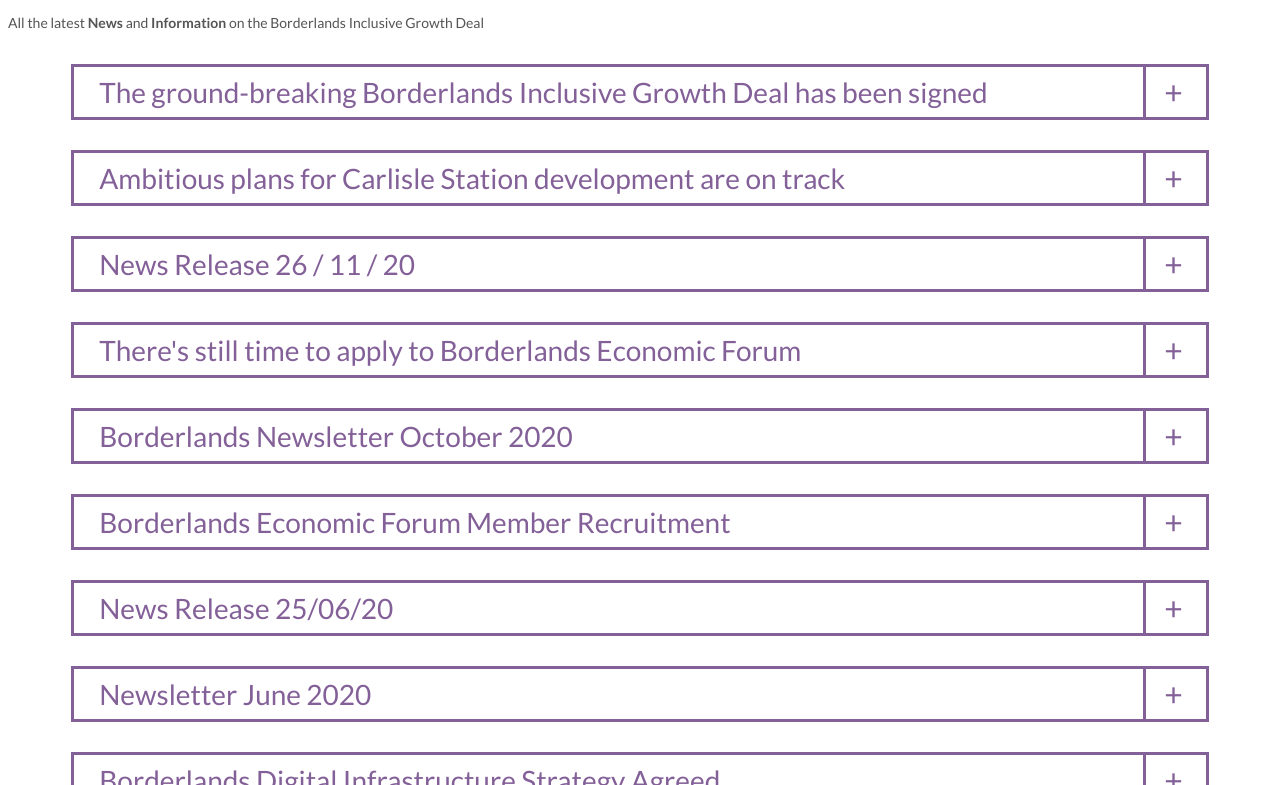
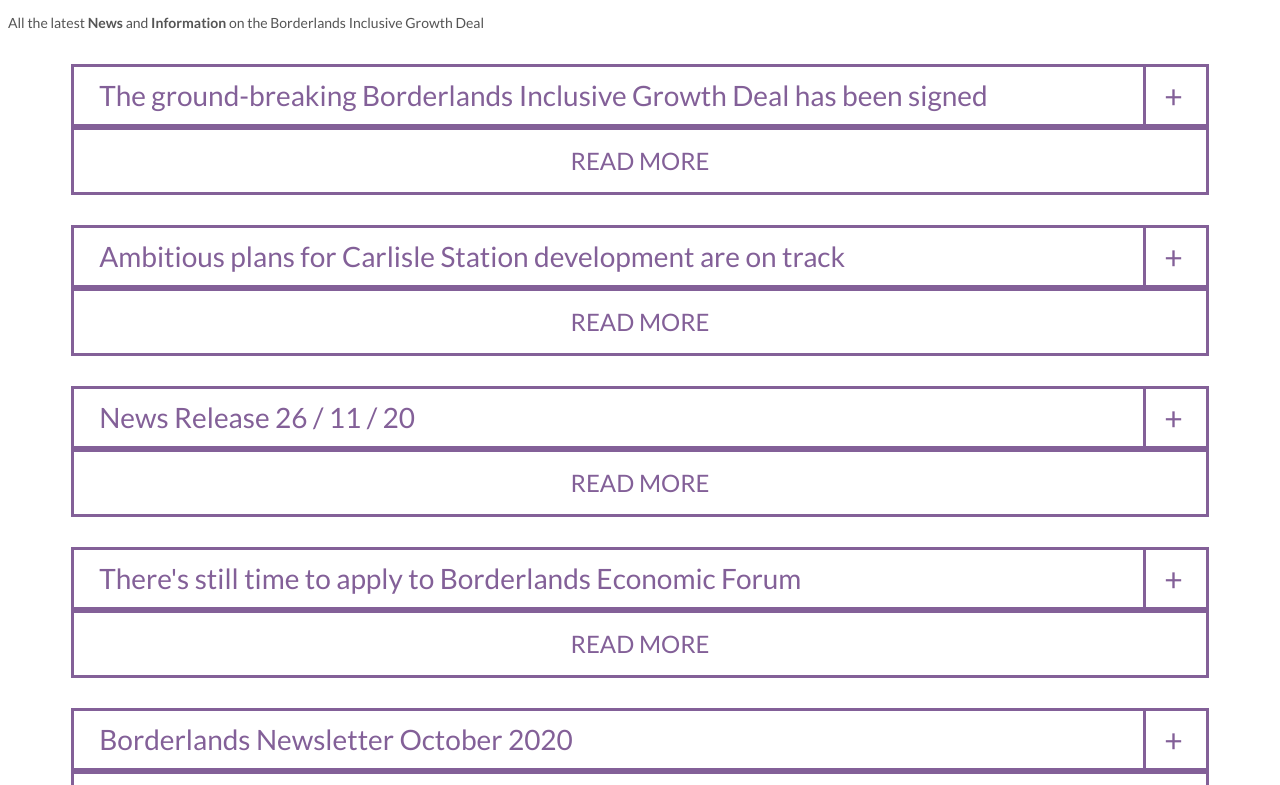
Before and after one commit to kyeap/borderlandsgrowth, a Gatsby site: page /News in a window 1280 px wide. Shown: the part 167-952 px from the top of the page. Built offline with nearby package versions, Linux system fonts and the light colour scheme; Gatsby itself is replaced by a stand-in of ours.

Commit message:
styling and function of accordion in news

```diff
--- a/src/components/Table.js
+++ b/src/components/Table.js
@@ -1,4 +1,4 @@
-import React from "react";
+import React, {useState} from "react";
 import '../styles/table.css';
 
 export const Pagination = (props) => {
@@ -15,12 +15,23 @@
 }
 
 export const Table = (props) => {
-    const {text} = props;
+    const {title, textArr} = props;
+    const [toggle, setToggle] = useState(false);
     return (
         <>
             <div className="container-table">
-                <div className="cell1">{text}</div>
-                <div className="cell2">+</div>
+                <div className="container-table-title">
+                    <div className="cell1">{title}</div>
+                    <div className="cell2" onClick={()=>setToggle(prevState=>!prevState)}>+</div>
+                </div>
+                <div className="container-subtable" style={{display:toggle? "block":"none"}}>
+                    {textArr.map((text)=> {
+                        return (
+                            <p>{text}</p>
+                        );
+                    })}
+                </div>
+                <div className="container-table-bottom">READ MORE</div>
             </div>
         </>
     )
--- a/src/data/news.js
+++ b/src/data/news.js
@@ -1,36 +1,39 @@
-export const tableList = [[
-    "The ground-breaking Borderlands Inclusive Growth Deal has been signed",
-    "Ambitious plans for Carlisle Station development are on track",
-    "News Release 26 / 11 / 20",
-    "There's still time to apply to Borderlands Economic Forum",
-    "Borderlands Newsletter October 2020",
-    "Borderlands Economic Forum Member Recruitment",
-    "News Release 25/06/20",
-    "Newsletter June 2020",
-    "Borderlands Digital Infrastructure Strategy Agreed",
-    "Borderlands Economic Forum Member Recruitment",
-    "News Release 25/06/20",
-    "Newsletter June 2020",
-    "Borderlands Digital Infrastructure Strategy Agreed",
-    "Post-conference Newsletter 2020",
-    "Borderlands Conference success",
-    "Borderlands Partnership - job opportunities",
+export const tableList = [
+    [
+        {title:"The ground-breaking Borderlands Inclusive Growth Deal has been signed",
+        textArr:["Exciting plans to transform Carlisle Railway Station and its surrounds look set to take a major step forward after Government gave the green light to funding for the project."]
+        },
+        {title:"Ambitious plans for Carlisle Station development are on track",
+         textArr:["Exciting plans to transform Carlisle Railway Station and its surrounds look set to take a major step forward after Government gave the green light to funding for the project.","Cumbria County Council&rsquo;s Cabinet have today welcomed confirmation of &pound;20m funding through the Borderlands Inclusive Growth Deal after the business case for the project secured Government support.&nbsp;"]},
+        {title:"News Release 26 / 11 / 20",textArr:[""]},
+        {title:"There's still time to apply to Borderlands Economic Forum",textArr:[""]},
+        {title:"Borderlands Newsletter October 2020",textArr:["We&rsquo;re continuing to make good progress towards signing off the full Borderlands Deal. Our latest newsletter brings you details of an exciting opportunity to apply to join our new Economic Forum and news from the rollout of the Digital Borderlands voucher scheme."]},
+        {title:"Borderlands Economic Forum Member Recruitment",textArr:[""]},
+        {title:"News Release 25/06/20",textArr:[""]},
+        {title:"Newsletter June 2020",textArr:[""]},
+        {title:"Borderlands Digital Infrastructure Strategy Agreed",
+         textArr:["Digital Borderlands is a key component of the Borderlands Inclusive Growth Deal as an enabler of the broader programme as well as underpinning economic recovery and growth.","Recognising the importance of digital infrastructure in supporting our rural economy, the Borderlands Partnership Board has approved a strategy that sets out the ambition of the Borderlands Partners and the benefits to be realised from investment in full fibre and mobile infrastructure. Delivery of this strategy is therefore critical to the region, not just from a digital inclusion perspective, but also to allow people to live and work in a connected world.","The COVID-19 crisis has reinforced the need for high quality digital connectivity for all. This strategy is therefore of paramount importance within the Borderlands Partnership as a springboard to recovery."]},
+        {title:"Newsletter June 2020",textArr:[""]},
+        {title:"Borderlands Digital Infrastructure Strategy Agreed",textArr:[""]},
+        {title:"Post-conference Newsletter 2020",textArr:[""]},
+        {title:"Borderlands Conference success",textArr:[""]},
+        {title:"Borderlands Partnership - job opportunities",textArr:[""]},
     ]
     ,[
-        "Borderlands Conference 2019 agenda",
-        "Carlisle Station Gateway consultation - 13.9.19",
-        "Heads of Terms 2019",
-        "Press Release July 1st 2019",
-        "News Release - 15/03/19",
-        "News Release 13/03/19",
-        "News Release 07/11/18",
-        "News Release 02/10/18",
-        "News Release - 18/09/18",
-        "News Release - Borderlands Conference Update",
-        "Borderlands Conference Programme",
-        "News Release - Borderlands Conference",
+        {title:"Borderlands Conference 2019 agenda",textArr:[""]},
+        {title:"Carlisle Station Gateway consultation - 13.9.19",textArr:[""]},
+        {title:"Heads of Terms 2019",textArr:[""]},
+        {title:"Press Release July 1st 2019",textArr:[""]},
+        {title:"News Release - 15/03/19",textArr:[""]},
+        {title:"News Release 13/03/19",textArr:[""]},
+        {title:"News Release 07/11/18",textArr:[""]},
+        {title:"News Release 02/10/18",textArr:[""]},
+        {title:"News Release - 18/09/18",textArr:[""]},
+        {title:"News Release - Borderlands Conference Update",textArr:[""]},
+        {title:"Borderlands Conference Programme",textArr:[""]},
+        {title:"News Release - Borderlands Conference",textArr:[""]},
     ]
     ,[
-        "Ministerial Visit 18 January",
-        "The Borderlands Initiative to be included in the UK government’s budget statement",
+        {title:"Ministerial Visit 18 January",textArr:[""]},
+        {title:"The Borderlands Initiative to be included in the UK government’s budget statement",textArr:[""]},
     ]]
--- a/src/pages/News.js
+++ b/src/pages/News.js
@@ -22,11 +22,12 @@
                 </div>
             </div>
             <div className="container">
-                { tableList[page].map((title) => {
-                    console.log(title);
+                { tableList[page].map((news) => {
+                    console.log(news.title);
                     return (
                         <Table
-                            text={title}
+                            title={news.title}
+                            textArr={news.textArr}
                         />
                     )
                 }) }
--- a/src/styles/table.css
+++ b/src/styles/table.css
@@ -1,8 +1,24 @@
 .container-table {
+  border:solid 3px #836098;
+  margin: 30px 0;
+}
+
+.container-table-title {
     display: flex;
-    border:solid 3px #836098;
+    border-bottom:solid 3px #836098;
     color: #836098;
-    margin: 30px 0;
+}
+
+.container-subtable{
+  padding: 0 20px;
+}
+
+.container-table-bottom {
+  border-top: solid 3px #836098;
+  text-align: center;
+  padding: 20px 0;
+  color: #836098;
+  font-size: 24px;
 }
 
 .cell1 {
@@ -10,6 +26,7 @@
   border-right: solid 3px #836098;
   cursor: pointer;
   font-size: 28px;
+  line-height: 29px;
   /* flex: 0 0 178px; */
   flex-basis: 90%;
 }
```
Lines whose indentation alone changed are shown as unchanged.
